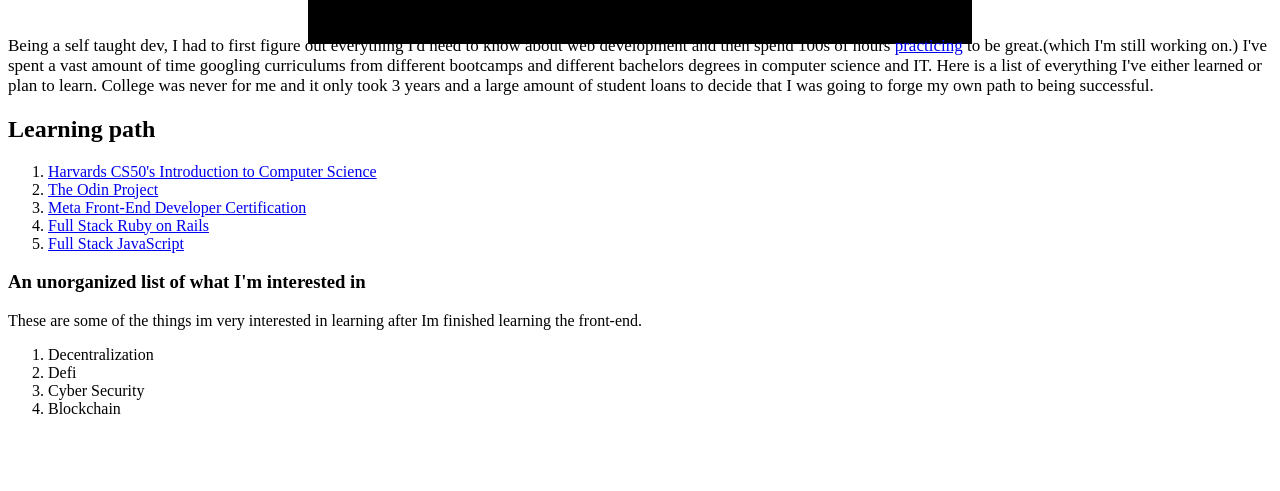
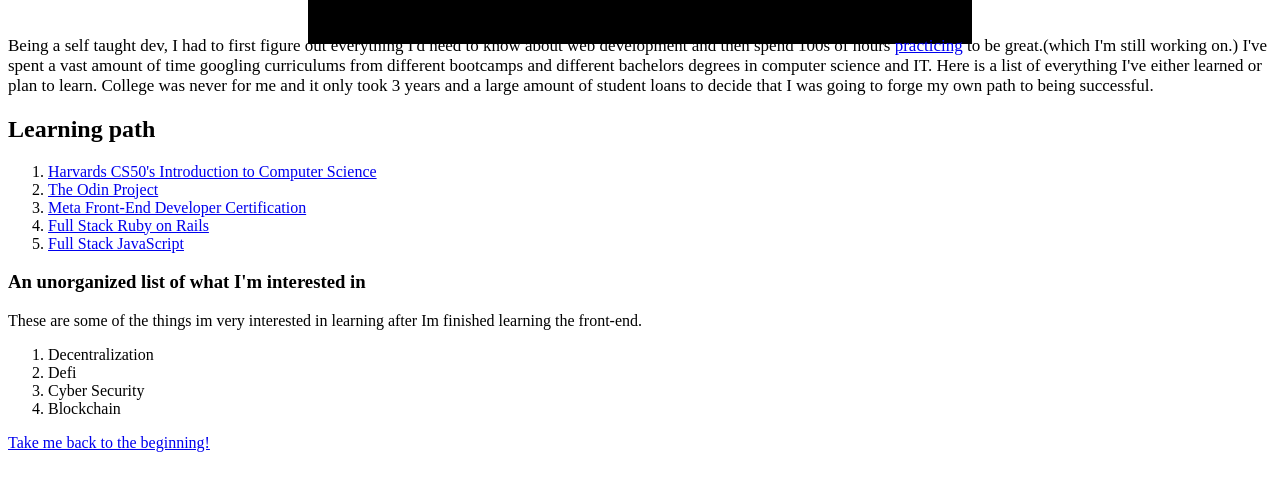
Before and after one commit to milzyb14/personal-website, a plain HTML site: page learning-path.html in a window 1280 px wide. Shown: the part 113-604 px from the top of the page. Drawn offline with Linux system fonts and the light colour scheme.

Commit message:
Added links back to home page and added a new project to portfolio.html

```diff
--- a/learning-path.html
+++ b/learning-path.html
@@ -35,6 +35,8 @@
         <li>Blockchain</li>
     </ol>
 </ul>
+<a rel="Myles Buchanan Portfolio Home Page" href="index.html">Take me back to the beginning!</a>
+        </div>
 </body>
-</div>
+
 </html>
```
Also changed, not shown: portfolio.html (+1 -0 lines), resources.html (+1 -0 lines).
